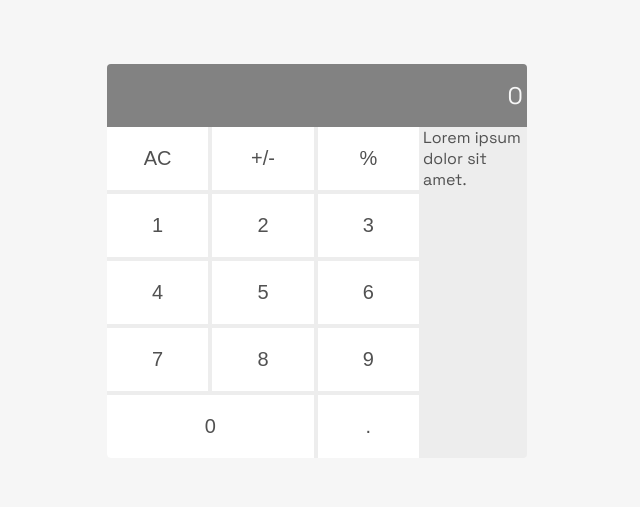
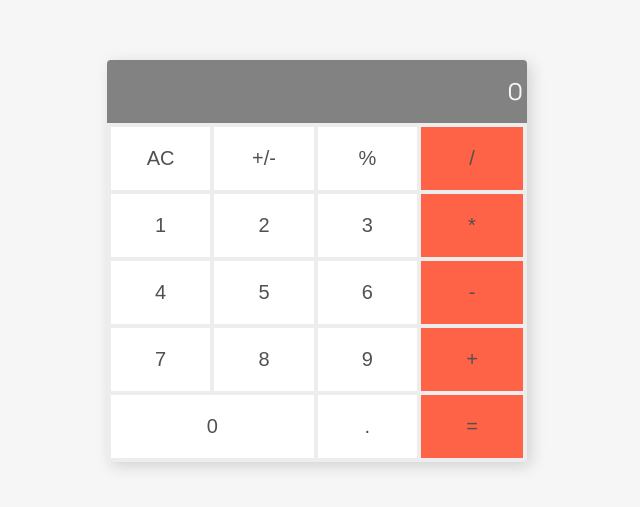
Before and after one commit to Timbar09/Math-Magicians, a React (Create React App) app: page /calculator in a window 1280 px wide. Shown: the part 119-626 px from the top of the page, without its empty margins (323-963 px from the left). Built offline with nearby package versions, Linux system fonts and the light colour scheme.

Commit message:
Add styling to calc operators buttons

```diff
--- a/src/calculator.css
+++ b/src/calculator.css
@@ -1,8 +1,12 @@
+@import url('https://fonts.googleapis.com/css2?family=Space+Grotesk:wght@400;700&display=swap');
+
 .calculator {
+  font-family: 'Space Grotesk', sans-serif;
   width: 100%;
   max-width: 26.25rem;
   border-radius: 0.25em;
   overflow: hidden;
+  box-shadow: 0.25rem 0.25rem 1rem rgba(0, 0, 0, 0.15);
   background-color: var(--color-light-grey);
 }
 
@@ -15,6 +19,7 @@
 }
 
 .calc-grid {
+  padding: 0.25rem;
   display: grid;
   grid-template-columns: 3fr 1fr;
   grid-gap: 0.25rem;
@@ -28,6 +33,7 @@
 
 .calc-operators {
   display: grid;
+  grid-gap: 0.25rem;
 }
 
 .btn {
@@ -37,7 +43,20 @@
   color: inherit;
   width: 100%;
   border: 0;
+  cursor: pointer;
+  transition: opacity 150ms ease-in-out;
+}
+
+.btn:hover {
+  opacity: 0.75;
+}
+
+.calc-numbers .btn {
   background-color: var(--color-white);
+}
+
+.calc-operators .btn {
+  background-color: var(--color-orange);
 }
 
 #btn-zero {
--- a/src/components/Calculator.js
+++ b/src/components/Calculator.js
@@ -50,7 +50,23 @@ const Calculator = () => (
         </button>
       </section>
 
-      <section className="calc-operators">Lorem ipsum dolor sit amet.</section>
+      <section className="calc-operators">
+        <button id="btn-four" className="btn" type="button">
+          /
+        </button>
+        <button id="btn-four" className="btn" type="button">
+          *
+        </button>
+        <button id="btn-four" className="btn" type="button">
+          -
+        </button>
+        <button id="btn-four" className="btn" type="button">
+          +
+        </button>
+        <button id="btn-four" className="btn" type="button">
+          =
+        </button>
+      </section>
     </div>
   </main>
 );
--- a/src/index.css
+++ b/src/index.css
@@ -1,5 +1,3 @@
-@import url('https://fonts.googleapis.com/css2?family=Space+Grotesk:wght@400;700&display=swap');
-
 html {
   box-sizing: border-box;
   font-size: 100%;
@@ -12,6 +10,7 @@ html {
 }
 
 body {
+  --color-orange: tomato;
   --color-dark: rgb(24, 24, 24);
   --color-dark-grey: rgb(81, 81, 81);
   --color-grey: rgb(130, 130, 130);
@@ -22,7 +21,8 @@ body {
   margin: 0;
   padding: 0;
   font-size: 0.85em;
-  font-family: 'Space Grotesk', sans-serif;
+  font-family: sans-serif;
+  font-weight: 400;
   color: var(--color-dark-grey);
   background-color: var(--color-light);
 }
```
